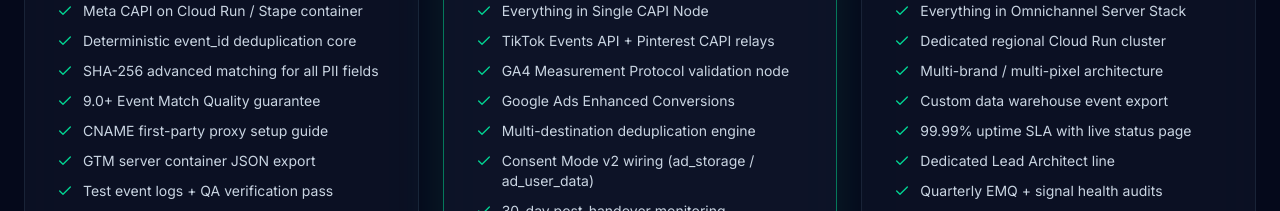
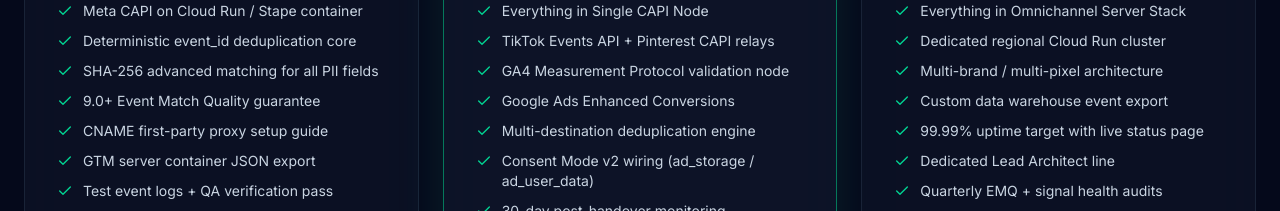
Before and after one commit to iadeshchandra/SyncOps-Studio, a React (Vite) app: page / in a window 1280 px wide. Shown: the part 6020-6231 px from the top of the page. Built offline with nearby package versions, Linux system fonts and the light colour scheme; no server answers; the database is empty.

Commit message:
fix(copy): Enterprise tier uptime wording — 'uptime target', not an SLA promise (audit leftover)

```diff
--- a/src/data/content.ts
+++ b/src/data/content.ts
@@ -58,7 +58,7 @@ export const PACKAGES: Package[] = [
       'Dedicated regional Cloud Run cluster',
       'Multi-brand / multi-pixel architecture',
       'Custom data warehouse event export',
-      '99.99% uptime SLA with live status page',
+      '99.99% uptime target with live status page',
       'Dedicated Lead Architect line',
       'Quarterly EMQ + signal health audits',
       'White-glove migration from existing stack',
```
